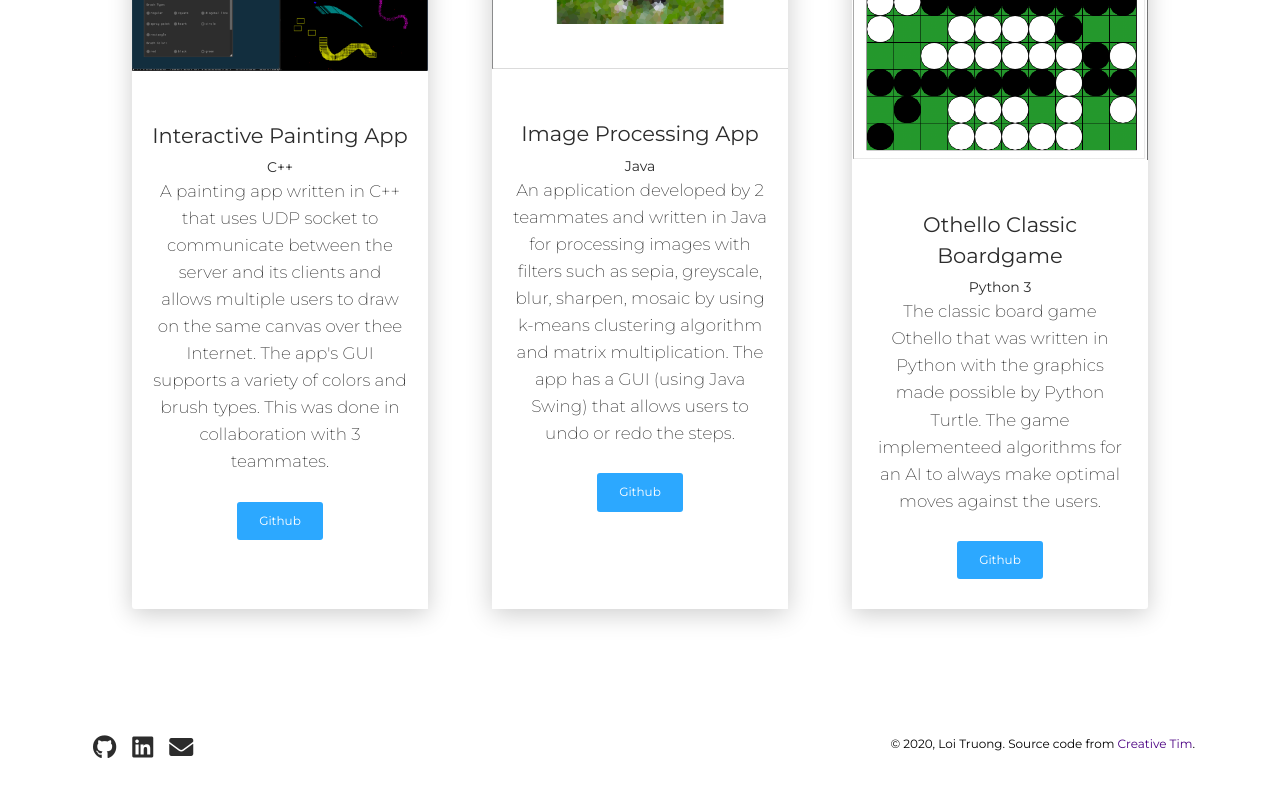
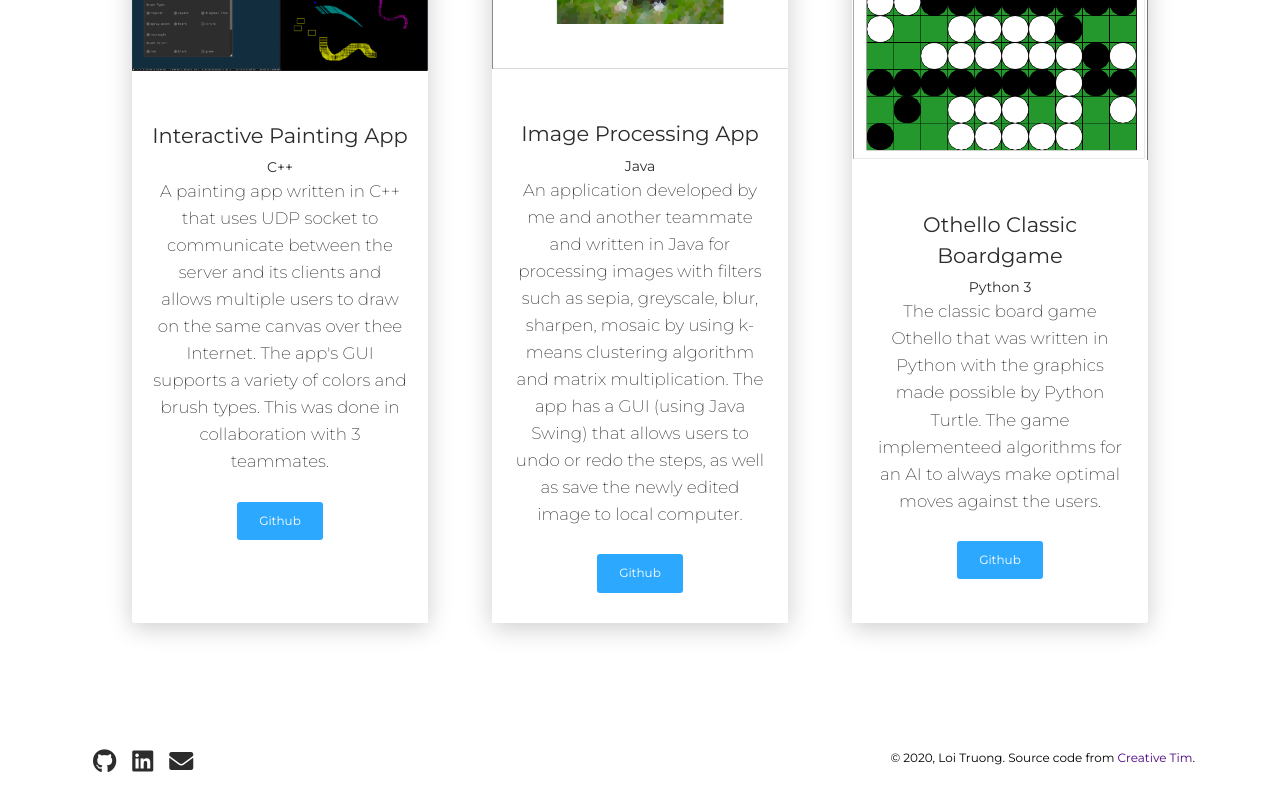
Before and after one commit to loitruong2412/PersonalWebsite, a React (Create React App) app: page /projects in a window 1280 px wide. Shown: the part 1618-2418 px from the top of the page. Built offline with nearby package versions, Linux system fonts and the light colour scheme.

Commit message:
added more info for resume and projects

```diff
--- a/src/components/Projects.jsx
+++ b/src/components/Projects.jsx
@@ -127,7 +127,7 @@ export default function Projects() {
                   <CardBody>
                     <CardTitle tag="h4">Image Processing App</CardTitle>
                     <CardSubtitle>Java</CardSubtitle>
-                    <CardText>An application developed by 2 teammates and written in Java for processing images with filters such as sepia, greyscale, blur, sharpen, mosaic by using k-means clustering algorithm and matrix multiplication. The app has a GUI (using Java Swing) that allows users to undo or redo the steps.</CardText>
+                    <CardText>An application developed by me and another teammate and written in Java for processing images with filters such as sepia, greyscale, blur, sharpen, mosaic by using k-means clustering algorithm and matrix multiplication. The app has a GUI (using Java Swing) that allows users to undo or redo the steps, as well as save the newly edited image to local computer.</CardText>
                     <Button
                       color="info"
                       href="https://github.com/loitruong2412/Academic-Projects/tree/master/Image%20Processing%20Application%20in%20Java"
--- a/src/components/Resume.jsx
+++ b/src/components/Resume.jsx
@@ -169,7 +169,7 @@ export default function Resume() {
                         </Progress>
                       </div>
                       <div>
-                        <span className="progress-badge">Database (MySQL, NoSQL, MongoDB)</span>
+                        <span className="progress-badge">Database (MySQL, NoSQL, MongoDB, PostgreSQL)</span>
                         <Progress max="100" value="70">
                           <span className="progress-value">70%</span>
                         </Progress>
@@ -205,7 +205,7 @@ export default function Resume() {
                     jobTitle="Software Engineer Co-op"
                     company="Vecna Technologies"
                     location="Burlington, MA"
-                    jobDescription="Lorem Ipsum is simply dummy text of the printing and typesetting industry. Lorem Ipsum has been the industry's standard dummy text ever since the 1500s"
+                    jobDescription={["Assist with the mobile API project by documenting, creating Mock DTOs, and testing the endpoints on Swagger UI", <br/>, <br/>, "Implement static content in mobile API project so the static content server could utilize mobile API’s endpoints", <br/>, <br/>, "Persist patient’s surveys via XML files and stamp answers from surveys onto PDF for client Yavapai Regional Medical Center, and use PostgreSQL to verify the Spring beans"]}
                   />
                   <Experience
                     startYear="Jan 2019"
@@ -254,7 +254,7 @@ export default function Resume() {
                     school="Northeastern University - Khoury College of Computer Sciences (Boston, MA)"
                     degree="Candidate for Master of Science Degree in Computer Science"
                     location="Boston, MA"
-                    gpa="GPA: 3.86/4.0"
+                    gpa="GPA: 3.87/4.0"
                     concentration="Concentration: Software Engineering"
                     courses="Related Coursework: Web Development, Foundations of Software Engineering, Mobile Application Development, Database Management Systems, Object-Oriented Design, Foundations of Artificial Intelligence"
                   />
```
